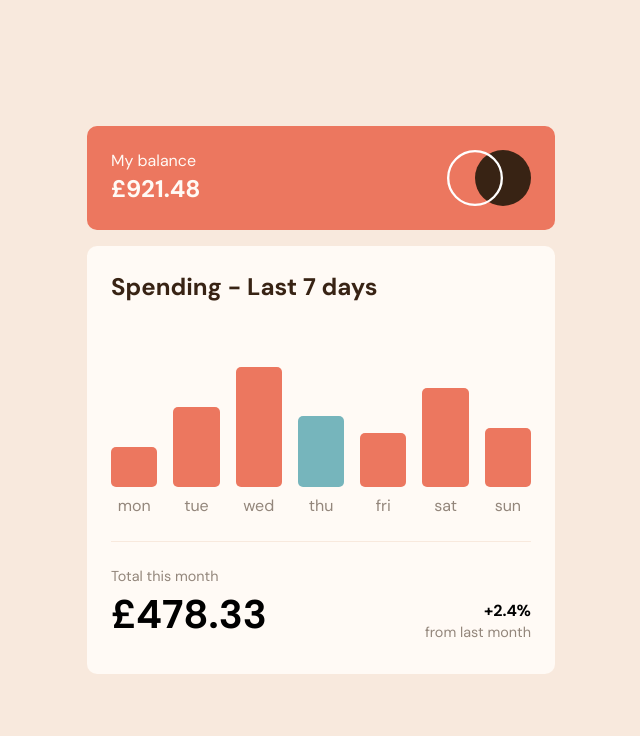
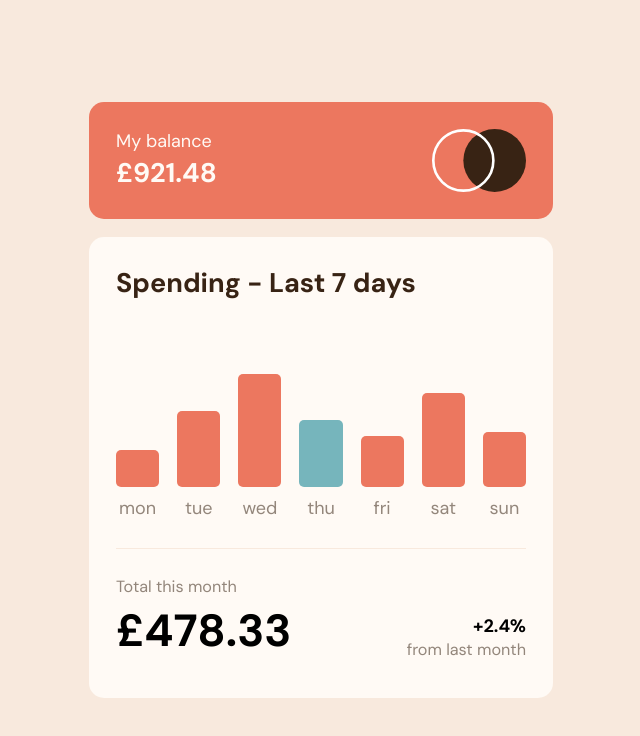
Before and after one commit to jphiron/fem-expenses-chart-component, a React (Create React App) app: page / in a window 1280 px wide. Shown: the top 736 px of the page, without its empty margins (319-959 px from the left). Built offline with nearby package versions, Linux system fonts and the light colour scheme; the HTML template or start-up script is replaced by a standard one.

Commit message:
Adjust border radius of containers and increase root font size

```diff
--- a/src/components/Header/Header.jsx
+++ b/src/components/Header/Header.jsx
@@ -8,7 +8,7 @@ const Container = styled.header`
   background-color: hsl(10, 79%, 65%);
   color: hsl(33, 100%, 98%);
   padding: 1.5rem;
-  border-radius: 10px;
+  border-radius: 15px;
   margin-bottom: 1rem;
 `;
 
--- a/src/components/Main/Main.jsx
+++ b/src/components/Main/Main.jsx
@@ -7,7 +7,7 @@ const Container = styled.main`
   display: flex;
   flex-flow: column nowrap;
   width: 100%;
-  border-radius: 10px;
+  border-radius: 15px;
 
   @media screen and (max-width: 440px) {
     padding: 1rem;
--- a/src/index.scss
+++ b/src/index.scss
@@ -4,6 +4,7 @@ html,
 body,
 #root {
   height: 100%;
+  font-size: 18px;
 }
 
 body {
```
